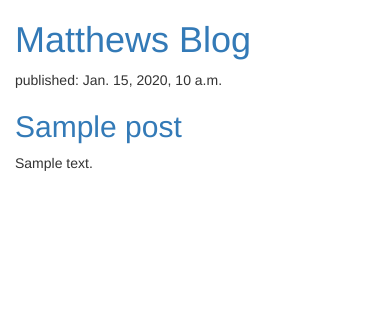
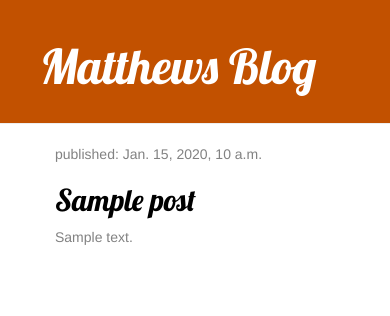
Before and after one commit to MatthewGuyRobin/djangoBlog, a Django app: page / in a window 390 px wide. Shown: the top 316 px of the page. Run offline with Django 3.2, Linux system fonts and the light colour scheme; tables that the repository leaves empty hold one stand-in row (values such as "Sample post"); some libraries are stand-ins or nearby versions.

Commit message:
post detail html added

```diff
--- a/blog/static/css/blog.css
+++ b/blog/static/css/blog.css
@@ -1,6 +1,46 @@
-h1{
-    color: #C25100;
+.page-header {
+    background-color: #C25100;
+    margin-top: 0;
+    padding: 20px 20px 20px 40px;
 }
-body {
-    padding-left: 15px;
+
+.page-header h1, .page-header h1 a, .page-header h1 a:visited, .page-header h1 a:active {
+    color: #ffffff;
+    font-size: 36pt;
+    text-decoration: none;
 }
+
+.content {
+    margin-left: 40px;
+}
+
+h1, h2, h3, h4 {
+    font-family: 'Lobster', cursive;
+}
+
+.date {
+    color: #828282;
+}
+
+.save {
+    float: right;
+}
+
+.post-form textarea, .post-form input {
+    width: 100%;
+}
+
+.top-menu, .top-menu:hover, .top-menu:visited {
+    color: #ffffff;
+    float: right;
+    font-size: 26pt;
+    margin-right: 20px;
+}
+
+.post {
+    margin-bottom: 70px;
+}
+
+.post h2 a, .post h2 a:visited {
+    color: #000000;
+}
--- /dev/null
+++ b/blog/templates/blog/base.html
@@ -0,0 +1,26 @@
+{% load static %}
+<html>
+
+<head>
+    <title>Matthews blog</title>
+    <link rel="stylesheet" href="//maxcdn.bootstrapcdn.com/bootstrap/3.2.0/css/bootstrap.min.css">
+    <link rel="stylesheet" href="//maxcdn.bootstrapcdn.com/bootstrap/3.2.0/css/bootstrap-theme.min.css">
+    <link rel="stylesheet" href="{%static 'css/blog.css'%}">
+    <link href="//fonts.googleapis.com/css?family=Lobster&subset=latin,latin-ext" rel="stylesheet" type="text/css">
+</head>
+
+<body>
+    <div class="page-header">
+        <h1><a href="/">Matthews Blog</a></h1>
+    </div>
+    <div class="content container">
+        <div class="row">
+            <div class="col-md-8">
+            {% block content %}
+            {% endblock %}
+            </div>
+        </div>
+    </div>
+</body>
+
+</html>
--- a/blog/templates/blog/post_list.html
+++ b/blog/templates/blog/post_list.html
@@ -1,24 +1,11 @@
-{% load static %}
-<html>
-
-<head>
-    <title>Django Girls blog</title>
-    <link rel="stylesheet" href="//maxcdn.bootstrapcdn.com/bootstrap/3.2.0/css/bootstrap.min.css">
-    <link rel="stylesheet" href="//maxcdn.bootstrapcdn.com/bootstrap/3.2.0/css/bootstrap-theme.min.css">
-    <link rel="stylesheet" href="{%static 'static/css/blog.css'%}">
-</head>
-
-<body>
-    <div>
-        <h1><a href="/">Matthews Blog</a></h1>
-    </div>
-    {% for post in posts %}
-    <div>
-        <p>published: {{ post.published_date }}</p>
-        <h2><a href="">{{ post.title }}</a></h2>
-        <p>{{ post.text|linebreaksbr }}</p>
-    </div>
-    {% endfor %}
-</body>
-
-</html>
+{% extends 'blog/base.html' %}
+{% block content %}
+{% for post in posts %}
+<div class="post">
+    <div class="date">
+    <p>published: {{ post.published_date }}</p>
+    <h2><a href="{% url 'post_detail' pk=post.pk %}">{{ post.title }}</a></h2>
+    <p>{{ post.text|linebreaksbr }}</p>
+</div>
+{% endfor %}
+{% endblock %}
--- a/blog/urls.py
+++ b/blog/urls.py
@@ -2,5 +2,6 @@ from django.urls import path
 from . import views
 
 urlpatterns = [
-    path('', views.post_list, name ='post_list')
+    path('', views.post_list, name='post_list'),
+    path('post/<int:pk>/', views.post_detail, name='post_detail')
 ]
--- a/blog/views.py
+++ b/blog/views.py
@@ -1,4 +1,4 @@
-from django.shortcuts import render
+from django.shortcuts import render, get_object_or_404
 from django.utils import timezone
 from .models import Post
 
@@ -7,3 +7,8 @@ def post_list(request):
     posts = Post.objects.filter(
         published_date__lte=timezone.now()).order_by('published_date')
     return render(request, 'blog/post_list.html', {'posts': posts})
+
+
+def post_detail(request, pk):
+    post = get_object_or_404(Post, pk=pk)
+    return render(request, 'blog/post_detail.html', {'post': post})
--- a/mysite/settings.py
+++ b/mysite/settings.py
@@ -119,4 +119,8 @@ USE_TZ = True
 # https://docs.djangoproject.com/en/2.2/howto/static-files/
 
 STATIC_URL = '/static/'
-STATIC_ROOT = os.path.join(BASE_DIR, 'static')
+# STATIC_ROOT = os.path.join(BASE_DIR, 'static')
+STATICFILES_DIRS = [
+    os.path.join(BASE_DIR, "static"),
+    '/var/www/static/',
+]
```
Also changed, not shown: blog/templates/blog/post_detail.html (added, +13 -0 lines).
